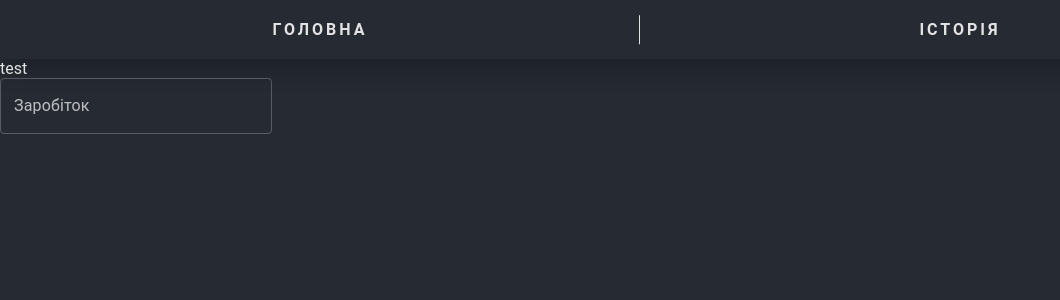
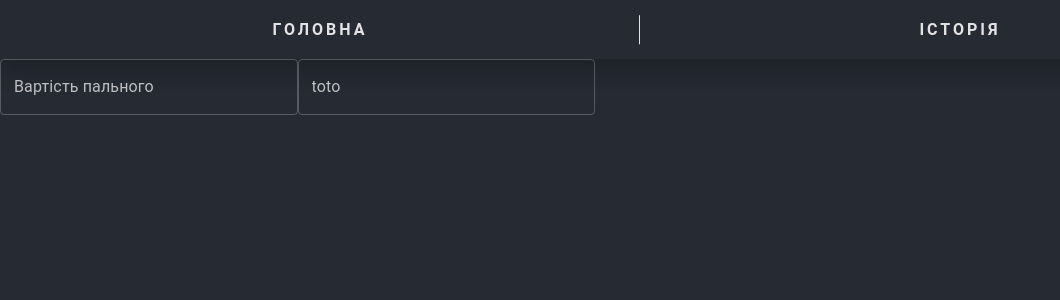
Before and after one commit to TonyNexis/taxiCalculator, a React (Vite) app: page / in a window 1280 px wide. Shown: the top 300 px of the page, without its empty margins (0-1060 px from the left). Built offline with nearby package versions, Linux system fonts and the light colour scheme.

Commit message:
work on TextInput component

```diff
--- /dev/null
+++ b/src/components/TextInput.tsx
@@ -0,0 +1,38 @@
+import InputAdornment from '@mui/material/InputAdornment'
+import { inputBaseClasses } from '@mui/material/InputBase'
+import TextField from '@mui/material/TextField'
+
+interface TextInputProps {
+    id: string;
+    label: string;
+  }
+
+const TextInput: React.FC<TextInputProps> = ({id, label}) => {
+ return (
+    <TextField
+    id={id}
+    label={label}
+    variant='outlined'
+    slotProps={{
+        input: {
+            endAdornment: (
+                <InputAdornment
+                    position='end'
+                    sx={{
+                        opacity: 0,
+                        pointerEvents: 'none',
+                        [`[data-shrink=true] ~ .${inputBaseClasses.root} > &`]: {
+                            opacity: 1,
+                        },
+                    }}
+                >
+                    грн/л
+                </InputAdornment>
+            ),
+        },
+    }}
+/>
+ )
+}
+
+export default TextInput
--- a/src/pages/SettingsInfo/SettingsPage.module.scss
+++ b/src/pages/SettingsInfo/SettingsPage.module.scss
@@ -0,0 +1,3 @@
+.settingsPage {
+
+}
--- a/src/pages/SettingsInfo/SettingsPage.tsx
+++ b/src/pages/SettingsInfo/SettingsPage.tsx
@@ -2,14 +2,14 @@ import InputAdornment from '@mui/material/InputAdornment'
 import { inputBaseClasses } from '@mui/material/InputBase'
 import TextField from '@mui/material/TextField'
 import styles from './SettingsPage.module.scss'
+import TextInput from '../../components/TextInput'
 
 const SettingsPage = () => {
 	return (
 		<div className={styles.settingsPage}>
-			<div>test</div>
 			<TextField
-				id='outlined-suffix-shrink'
-				label='Заробіток'
+				id='fuelPrice'
+				label='Вартість пального'
 				variant='outlined'
 				slotProps={{
 					input: {
@@ -24,12 +24,13 @@ const SettingsPage = () => {
 									},
 								}}
 							>
-								кг
+								грн/л
 							</InputAdornment>
 						),
 					},
 				}}
 			/>
+			<TextInput id = 'tata' label = 'toto'/>
 		</div>
 	)
 }
```
